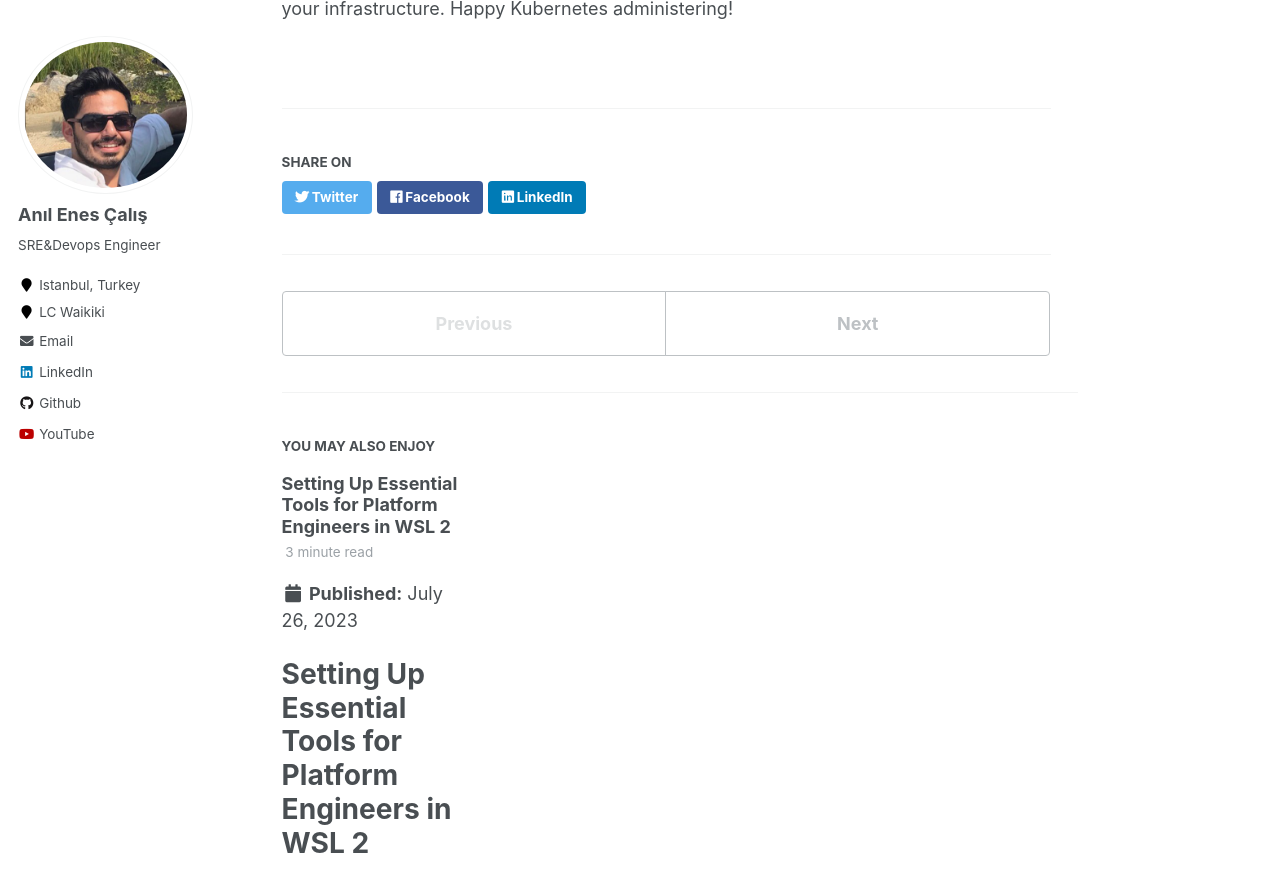
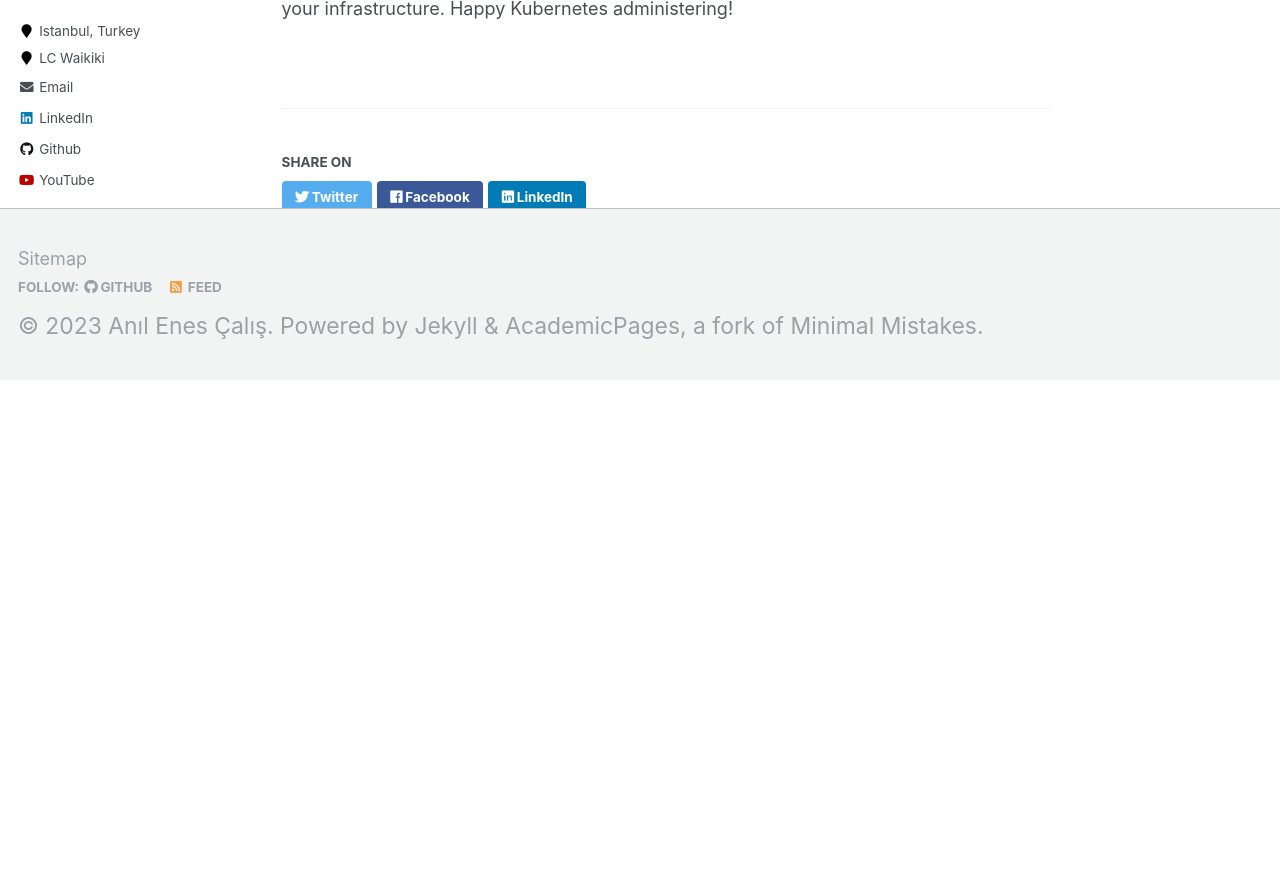
Before and after one commit to anilenescalis/anilenescalis.github.io, a Jekyll site: the page built from _posts/2023-02-08-blog-post-1.md, in a window 1280 px wide and 900 px high, scrolled down 2459 px. Shown: the top 892 px of the window. Built offline with Jekyll 4.4.1, drawn with Linux system fonts in a browser that asks for light colours; after the commit the page ends 2839 px from its top, so only the background shows below that; part of the change alters nothing that is shown.

Commit message:
first blog

````diff
--- a/_posts/2023-02-08-blog-post-1.md
+++ b/_posts/2023-02-08-blog-post-1.md
@@ -1,5 +1,5 @@
 ---
-title: "[BUG] Rancher managed RKE2 clusters stuck in "Waiting for probes: kube-controller-manager, kube-scheduler""
+title: "[BUG] Rancher managed RKE2 clusters stuck in "Waiting for probes --> kube-controller-manager, kube-scheduler""
 date: 2023-02-08
 permalink: /posts/2023/02/08/blog-post-1/
 author: [Anıl Enes ÇALIŞ]
--- a/_posts/2023-07-26-blog-post-1.md
+++ /dev/null
@@ -1,127 +0,0 @@
----
-title: "Setting Up Essential Tools for Platform Engineers in WSL 2"
-date: 2023-07-26
-permalink: /posts/2013/08/blog-post-2/
-author: [Yalın Doğu Şahin]
-categories: [Tutorials]
-tags: [WSL 2, Platform Engineer, Tools, Kubernetes, Minikube, Git]
----
-
-# Setting Up Essential Tools for Platform Engineers in WSL 2
-
-As a Platform Engineer, having the right set of tools is crucial for efficient development and operations. In this guide, we will walk through the process of setting up essential tools in WSL 2 (Windows Subsystem for Linux 2) to enhance your productivity.
-
-## End product
-
-![ohMyPosh]({{ site.url }}/images/terminal.gif)
-
-
-## Prerequisites
-
-Before getting started, make sure you have WSL 2 installed on your Windows machine. If you haven't installed WSL 2 yet, follow the official Microsoft documentation for [installing WSL 2](https://docs.microsoft.com/en-us/windows/wsl/install).
-
-## Chained Prompting
-
-We will use chained prompting to guide you through the installation process. Please follow the instructions and provide the necessary input when prompted.
-
-**1. Installing Homebrew (brew)**
-
-Homebrew is a package manager for Linux that makes it easy to install various software packages.
-
-To install Homebrew, open your WSL 2 terminal and run the following command:
-
-```bash
-/bin/bash -c "$(curl -fsSL https://raw.githubusercontent.com/Homebrew/install/HEAD/install.sh)"
-```
-
-Once installed, add the Homebrew path to your ~/.bashrc or ~/.zshrc file:
-```bash
-echo 'eval "$(/home/linuxbrew/.linuxbrew/bin/brew shellenv)"' >> ~/.bashrc
-echo 'eval "$(/home/linuxbrew/.linuxbrew/bin/brew shellenv)"' >> ~/.zshrc
-```
-
-**2. Installing Git**
-
-Git is essential for version control. To install Git via Homebrew, run:
-```bash
-brew install git
-```
-
-**3. Installing kubectl**
-
-kubectl is the command-line tool for interacting with Kubernetes clusters. To install kubectl, run:
-```bash
-brew install kubectl
-```
-
-**4. Installing krew**
-
-krew is a plugin manager for kubectl, which allows you to extend kubectl's functionality with additional plugins. To install krew, run:
-```bash
-brew install krew
-```
-
-Once installed, add the following line to your ~/.bashrc or ~/.zshrc file:
-```
-export PATH="${KREW_ROOT:-$HOME/.krew}/bin:$PATH"
-```
-
-**5. Installing fzf**
-
-fzf is a powerful command-line fuzzy finder. To install fzf, run:
-```bash
-brew install fzf
-```
-
-After installing fzf, add the following line to your ~/.bashrc or ~/.zshrc file:
-```bash
-source /usr/share/doc/fzf/examples/key-bindings.bash
-```
-
-**6. Installing kubectx and kubens**
-
-kubectx and kubens allow you to switch between Kubernetes contexts and namespaces effortlessly. To install kubectx and kubens, run:
-```bash
-brew install kubectx kubens
-```
-
-**7. Installing kube-ps1**
-
-kube-ps1 is a script that displays the current Kubernetes context and namespace in your shell prompt. To install kube-ps1, run:
-```bash
-brew install kube-ps1
-```
-
-Once installed, add the following line to your ~/.bashrc or ~/.zshrc file:
-```bash
-source "/usr/local/opt/kube-ps1/share/kube-ps1.sh"
-```
-
-**8. Installing Minikube**
-
-Minikube is a tool for running Kubernetes clusters locally. To install Minikube, run:
-```bash
-brew install minikube
-```
-
-## Conclusion
-
-Congratulations! You have now set up essential tools for Platform Engineers in WSL 2. These tools will help you manage Kubernetes clusters, version control with Git, and improve your overall productivity in your development and operations tasks.
-
-Remember to check the official documentation of each tool for further usage and advanced configurations.
-
-If you encounter any issues during the installation process, refer to the respective tool's official websites for troubleshooting and support.
-
-Happy coding! 🚀
-
-
-Links to the tools:
-
-- [Homebrew](https://brew.sh/)
-- [Git](https://git-scm.com/)
-- [kubectl](https://kubernetes.io/docs/tasks/tools/install-kubectl/)
-- [krew](https://krew.sigs.k8s.io/docs/user-guide/setup/install/)
-- [fzf](https://github.com/junegunn/fzf)
-- [kubectx and kubens](https://github.com/ahmetb/kubectx)
-- [kube-ps1](https://github.com/jonmosco/kube-ps1)
-- [Minikube](https://minikube.sigs.k8s.io/docs/start/)
````
